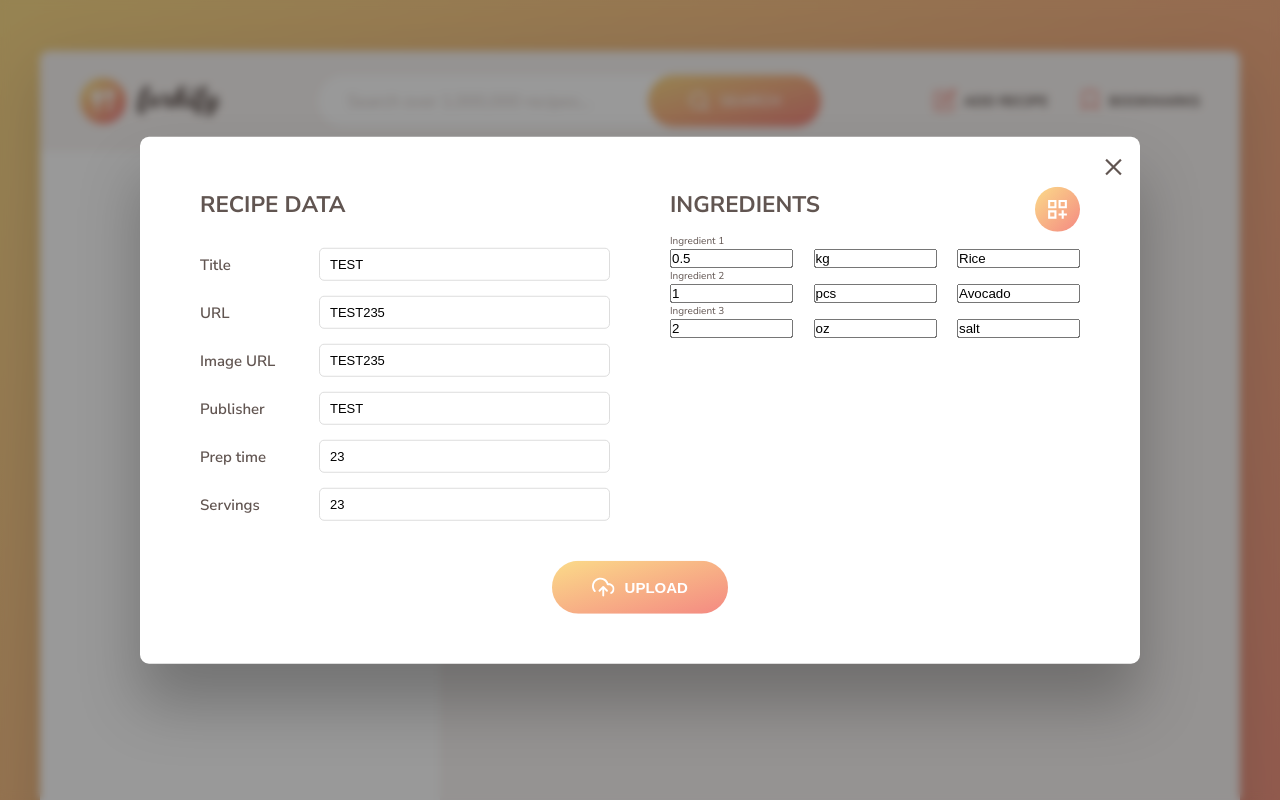
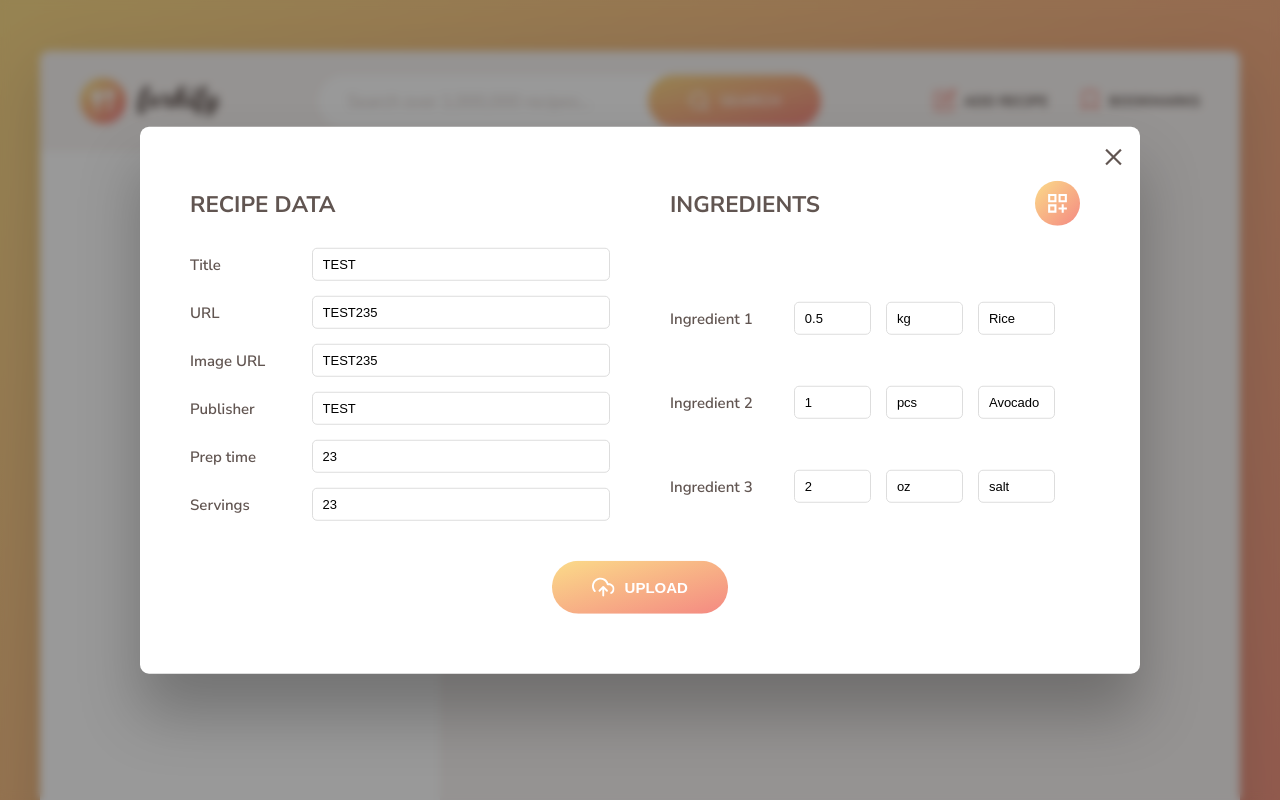
Before and after one commit to tsindiaikinal/forkify, a website built with Parcel: page index.html in a window 1280 px wide. Both pictures are taken after a click on the button "ADD RECIPE". Shown: the top 800 px of the page. Built offline with nearby package versions, Linux system fonts and the light colour scheme.

Commit message:
[scss] added and changed styles for add ingredient element and scrollbar

```diff
--- a/src/sass/_upload.scss
+++ b/src/sass/_upload.scss
@@ -1,3 +1,35 @@
+%form-elements {
+  & label {
+    font-size: 1.5rem;
+    font-weight: 600;
+    color: inherit;
+  }
+
+  & input {
+    font-size: 1.3rem;
+    padding: 0.8rem 1rem;
+    border: 1px solid #ddd;
+    border-radius: 0.5rem;
+    transition: all 0.2s;
+
+    &::placeholder {
+      color: $color-grey-light-3;
+    }
+
+    &:focus {
+      outline: none;
+      border: 1px solid $color-primary;
+      background-color: $color-grey-light-1;
+    }
+
+    & button {
+      grid-column: 1 / span 2;
+      justify-self: center;
+      margin-top: 1rem;
+    }
+  }
+}
+
 .add-recipe-window {
   position: fixed;
   top: 50%;
@@ -7,7 +39,7 @@
   background-color: white;
   border-radius: 9px;
 
-  padding: 5rem 6rem;
+  padding: 6rem 5rem;
   box-shadow: 0 4rem 6rem rgba(0, 0, 0, 0.25);
   z-index: 1000;
   transition: all 0.5s;
@@ -27,7 +59,9 @@
     position: relative;
     button {
       position: absolute;
-      right: 0;
+      top: -6px;
+      right: 10px;
+      z-index: 5;
     }
   }
 }
@@ -59,45 +93,43 @@
     grid-template-columns: 1fr 2.8fr;
     align-items: center;
     gap: 1.5rem;
+  }
+
+  &__column {
+    @extend %form-elements;
+  }
+
+  &__ingredients {
+    display: grid;
+    gap: 1.5rem;
+    max-height: 640px;
+    padding-right: 35px;
+    overflow-y: auto;
+  }
+
+  &__ingredient-column {
+    width: 100%;
+    display: flex;
+    align-items: center;
+    gap: 1.5rem;
 
     & label {
+      width: 30%;
       font-size: 1.5rem;
       font-weight: 600;
       color: inherit;
     }
-
-    & input {
-      font-size: 1.3rem;
-      padding: 0.8rem 1rem;
-      border: 1px solid #ddd;
-      border-radius: 0.5rem;
-      transition: all 0.2s;
-
-      &::placeholder {
-        color: $color-grey-light-3;
-      }
-
-      &:focus {
-        outline: none;
-        border: 1px solid $color-primary;
-        background-color: $color-grey-light-1;
-      }
-
-      & button {
-        grid-column: 1 / span 2;
-        justify-self: center;
-        margin-top: 1rem;
-      }
-    }
   }
 
   &__ingredients-wrapper {
+    width: 72%;
     display: flex;
     justify-content: space-between;
     position: relative;
     gap: 1.5rem;
+    @extend %form-elements;
+
     & input {
-      display: inline-block;
       width: 30%;
     }
   }
@@ -125,3 +157,19 @@
     cursor: pointer;
   }
 }
+
+::-webkit-scrollbar {
+  width: 6px;
+}
+
+/* Track */
+::-webkit-scrollbar-track {
+  box-shadow: inset 0 0 5px rgb(219, 211, 211);
+  border-radius: 10px;
+}
+
+/* Handle */
+::-webkit-scrollbar-thumb {
+  background: #F8B586;
+  border-radius: 10px;
+}
```
